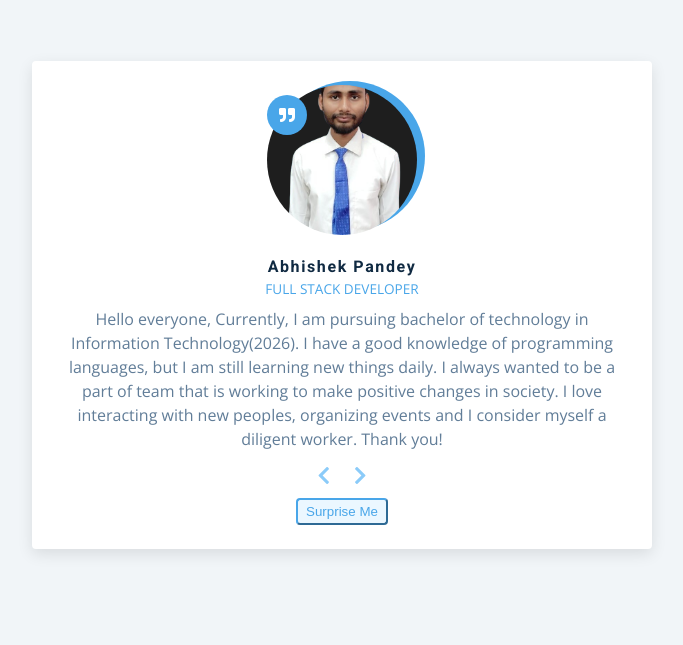
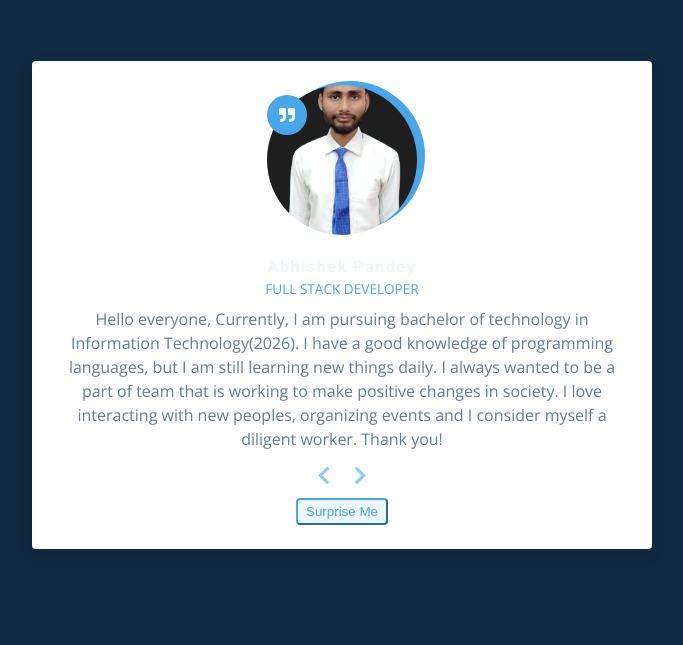
Before and after one commit to fThAbhishek-Pandey/Review-me, a plain HTML site: page index.html in a window 1280 px wide. Shown: the part 155-800 px from the top of the page, without its empty margins (298-981 px from the left). Drawn offline with nearby package versions, Linux system fonts and the light colour scheme.

Commit message:
Update styles.css

```diff
--- a/styles.css
+++ b/styles.css
@@ -68,8 +68,8 @@ Global Styles
 }
 body {
   font-family: var(--ff-secondary);
-  background: var(--clr-grey-10);
-  color: var(--clr-grey-1);
+  background: var(--clr-grey-1);
+  color: var(--clr-grey-10);
   line-height: 1.5;
   font-size: 0.875rem;
 }
```
